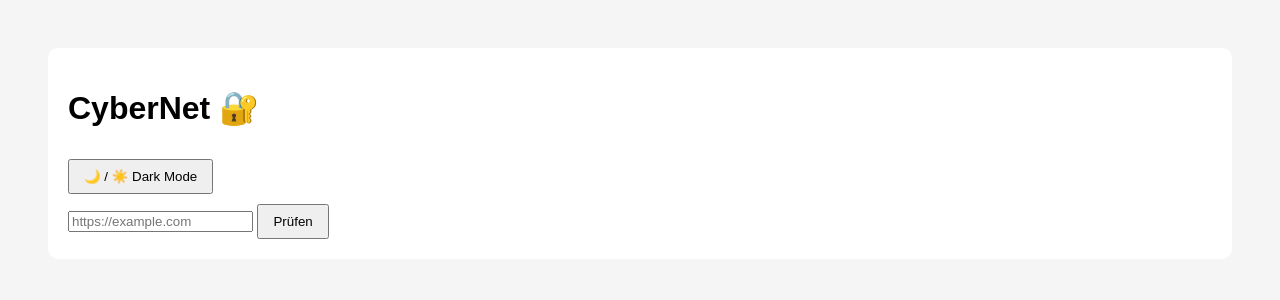
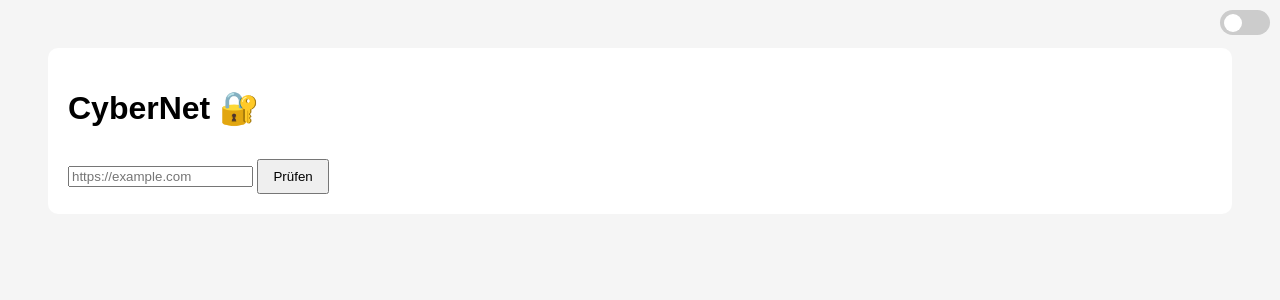
Before and after one commit to daniel-1511/pishing_projekt, a Python web app: template templates/index.html in a window 1280 px wide. Shown: the top 300 px of the page. Run offline with Jinja, Linux system fonts and the light colour scheme; the template is opened without the code that fills it, so the values that code supplies are empty.

Commit message:
Toggle Button Dark Light Mode

```diff
--- a/templates/index.html
+++ b/templates/index.html
@@ -57,27 +57,89 @@ button {
 .bar-inner.orange { width: 25%; background-color: orange; }
 .bar-inner.yellow { width: 50%; background-color: goldenrod; }
 .bar-inner.green { width: 80%; background-color: green; }
+ .toggle-container {
+        position: absolute;
+        top: 10px;
+        right: 10px;
+    }
+
+    .switch {
+        position: relative;
+        display: inline-block;
+        width: 50px;
+        height: 25px;
+    }
+
+    .switch input {
+        opacity: 0;
+        width: 0;
+        height: 0;
+    }
+
+    .slider {
+        position: absolute;
+        cursor: pointer;
+        top: 0;
+        left: 0;
+        right: 0;
+        bottom: 0;
+        background-color: #ccc;
+        transition: background-color 0.4s;
+        border-radius: 34px;
+    }
+
+    .slider:before {
+        position: absolute;
+        content: "";
+        height: 18px;
+        width: 18px;
+        left: 4px;
+        bottom: 3.5px;
+        background-color: white;
+        border-radius: 50%;
+        transition: transform 0.4s;
+    }
+
+    input:checked + .slider {
+        background-color: #2196F3;
+    }
+
+    input:checked + .slider:before {
+        transform: translateX(24px);
+    }
     </style>
 
     <script>
     function toggleDark() {
         document.body.classList.toggle("dark");
         localStorage.setItem("darkmode", document.body.classList.contains("dark"));
+        document.getElementById('darkModeToggle').checked = document.body.classList.contains("dark");
     }
 
     window.onload = function () {
         if (localStorage.getItem("darkmode") === "true") {
             document.body.classList.add("dark");
+            document.getElementById('darkModeToggle').checked = true;
+        } else {
+            document.getElementById('darkModeToggle').checked = false;
         }
     };
+
+    // Event Listener für den Toggle-Button
+    document.getElementById('darkModeToggle').addEventListener('change', toggleDark);
     </script>
 </head>
 
 <body>
+    <div class="toggle-container">
+        <label class="switch">
+            <input type="checkbox" id="darkModeToggle">
+            <span class="slider"></span>
+        </label>
+    </div>
+
     <div class="box">
         <h1>CyberNet 🔐</h1>
-
-    <button onclick="toggleDark()">🌙 / ☀️ Dark Mode</button>
 
         <form method="post" action="/check">
             <input type="text" name="url" placeholder="https://example.com" required>
@@ -91,14 +153,14 @@ window.onload = function () {
         {% if result %}
             <h2>Status: {{ result.status }}</h2>
 
-        <!-- Score-Balken (Feature 3) -->
+            <!-- Score-Balken -->
             <div class="bar">
                 <div class="bar-inner {{ result.color }}">
                     {{ result.score }}%
                 </div>
             </div>
 
-        <!-- Erklär-Modus (Feature 5) -->
+            <!-- Erklär-Modus -->
             <h3>Warum?</h3>
             <ul>
             {% for name, points, reason in result.details %}
```
Also changed, not shown: static/style.css (added, +66 -0 lines). Lines whose indentation alone changed are shown as unchanged.
